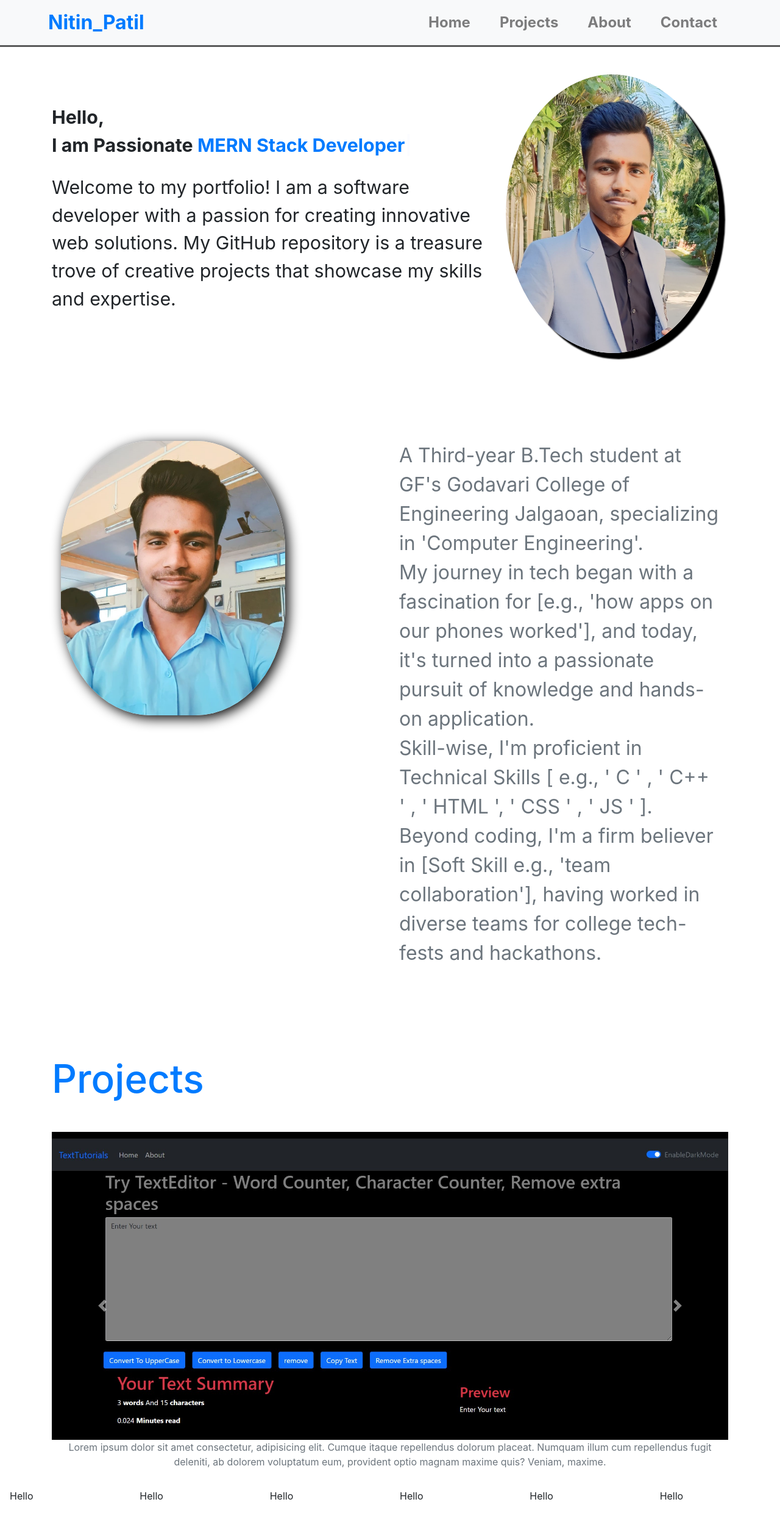
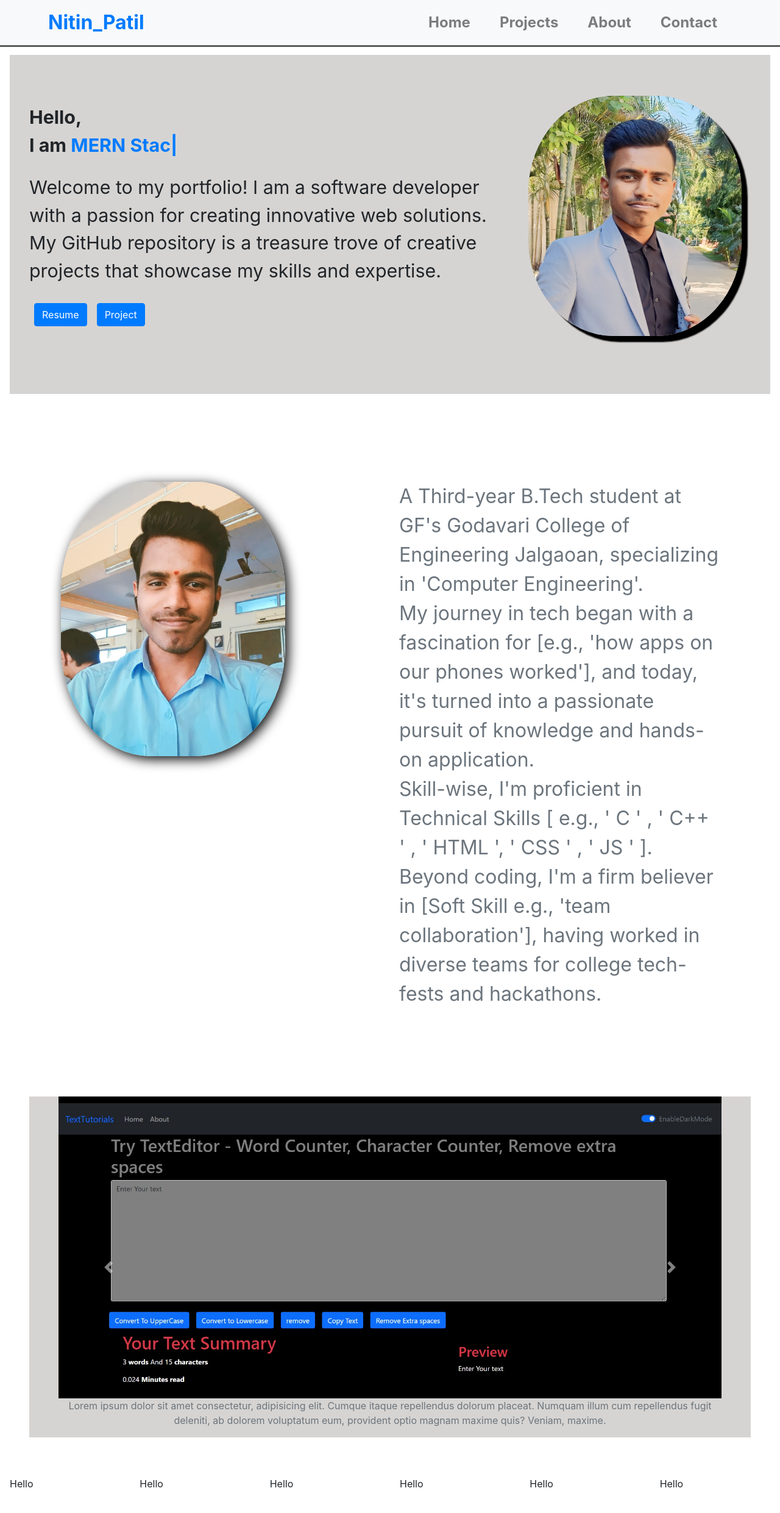
Before and after one commit to nitindpatil15/Portfolio2, a React (Create React App) app: page / in a window 1280 px wide. Shown: the whole page at 61% size. Built offline with nearby package versions, Linux system fonts and the light colour scheme.

Commit message:
interface creation

```diff
--- a/src/App.js
+++ b/src/App.js
@@ -12,8 +12,8 @@ function App() {
     <>
       <Router>
         <Navbar/>
-        <Home/>
         <Routes>
+          <Route exact path="/" element={<Home/>} />
           <Route exact path="/about" element={<About />} />
           <Route exact path="/project" element={<Project />} />
           <Route exact path="/skills" element={<Skills />} />
--- a/src/component/Home.js
+++ b/src/component/Home.js
@@ -3,23 +3,28 @@ import Nitin from "./Nitin.jpg";
 import About from "./About";
 import Project from "./Project";
 import Skills from "./Skills";
+import { useNavigate } from "react-router-dom";
 import { ReactTyped } from "react-typed";
 import './index.css'
 
 const Home = () => {
+  const navigate = useNavigate()
+  const handleproject = ()=>{
+    navigate('/project')
+  }
   return (
     <>
-      <div className="container my-5 Top-Section">
+      <div className="my-3 mx-3 Top-Section">
         <div
           className="mt-5"
           style={{ fontSize: "1.9rem", minWidth: "300px" }}
         >
          <b> Hello,</b>
-          <div><b>I am Passionate </b>{"  "}
+          <div><b>I am </b>{"  "}
           <b><span>
             <ReactTyped
               className="text-primary"
-              strings={[" Web Developer", " MERN Stack Developer"]}
+              strings={[" Web Developer"," Full Stack Developer"," Front End Developer", " MERN Stack Developer"]}
               typeSpeed={50}
             />
           </span></b>
@@ -27,14 +32,18 @@ const Home = () => {
           <div className="my-4">
           Welcome to my portfolio! I am a software developer with a passion for creating innovative web solutions. My GitHub repository is a treasure trove of creative projects that showcase my skills and expertise.
           </div>
+          <button type="button" className="btn btn-primary mx-2 pd-5" to="">Resume</button>
+          <button type="button" className="btn btn-primary mx-2 pd-5" onClick={handleproject}>Project</button>
         </div>
         <div className="container text-center">
           <img
             src={Nitin}
             alt="Nitin_Img"
             style={{
-              width: "45%",
-              borderRadius: "50%",
+              marginTop:"10%",
+              width: "30%",
+              height:"80%",
+              borderRadius: "40%",
               boxShadow: "10px 10px 2px black",
               minWidth: "350px",
             }}
--- a/src/component/Navbar.js
+++ b/src/component/Navbar.js
@@ -17,7 +17,7 @@ export class NavBar extends Component{
                   </Link>
                 </li>
                 <li className="nav-item mx-3 ">
-                  <Link className="nav-a nav-link" to="/projects">
+                  <Link className="nav-a nav-link" to="/project">
                     <b>Projects</b>
                   </Link>
                 </li>
--- a/src/component/Project.js
+++ b/src/component/Project.js
@@ -2,15 +2,15 @@ import React from "react";
 import { Link } from "react-router-dom";
 import TextPro from "./TextEditor.jpg";
 import Notebook from "./iNoteBook.jpg";
+import './index.css'
 
 const Project = () => {
   return (
     <>
-      <div className="container">
-        <h1 className="mb-5 text-primary" style={{fontSize:"4rem"}}>Projects</h1>
-        <div
+      <div className="mx-5 my-5 project">
+       <div
           id="carouselExampleControls"
-          className="carousel slide"
+          className="carousel slide mx-5 my-5"
           data-ride="carousel"
         >
           <div className="carousel-inner">
--- a/src/component/index.css
+++ b/src/component/index.css
@@ -1,6 +1,7 @@
 .Top-Section{
+    padding: 2rem;
     display: flex;
-    flex-direction: row;
+    background-color: rgb(214, 212, 210);
 }
 .box{
     width: 30%;
@@ -10,3 +11,6 @@
 .nitin{
     box-shadow: 0 3px rgba(0, 0, 0, 0.647);
 }
+.project{
+    background-color: rgb(214, 212, 210);
+}
```
